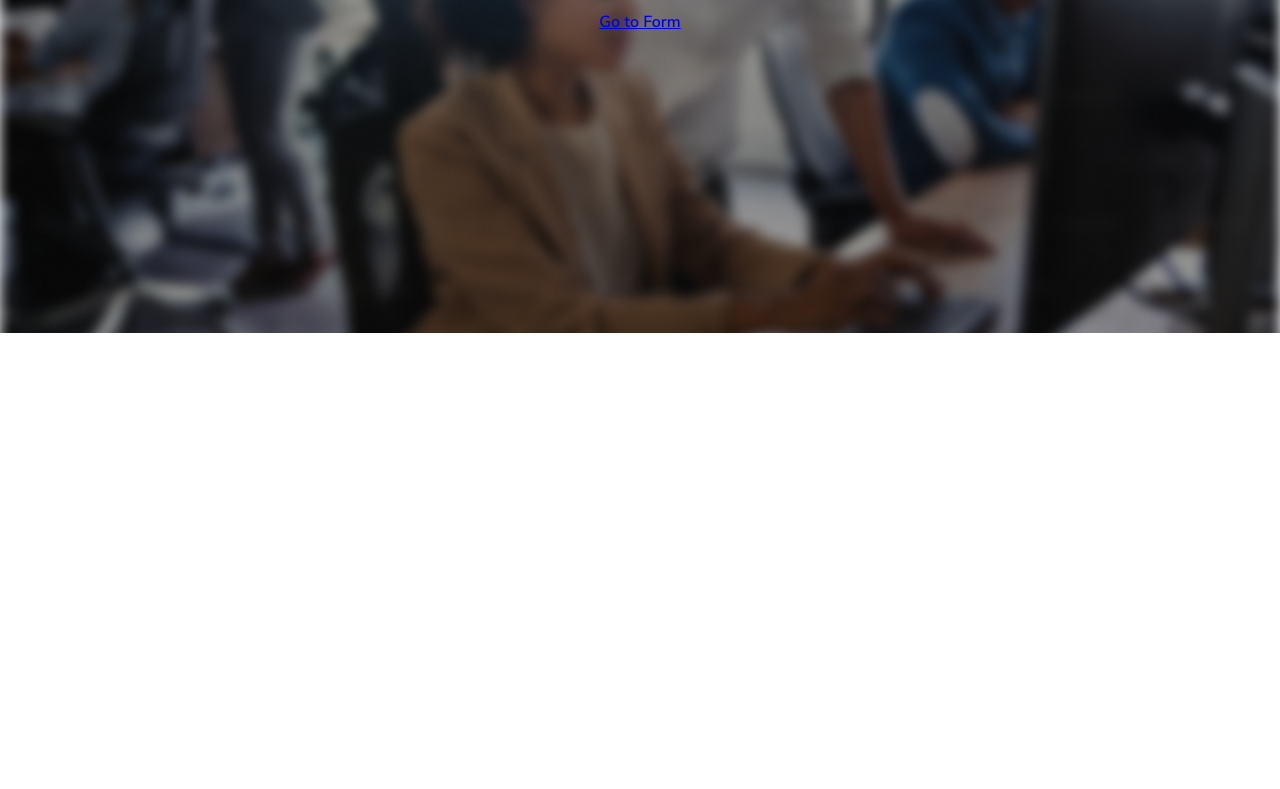
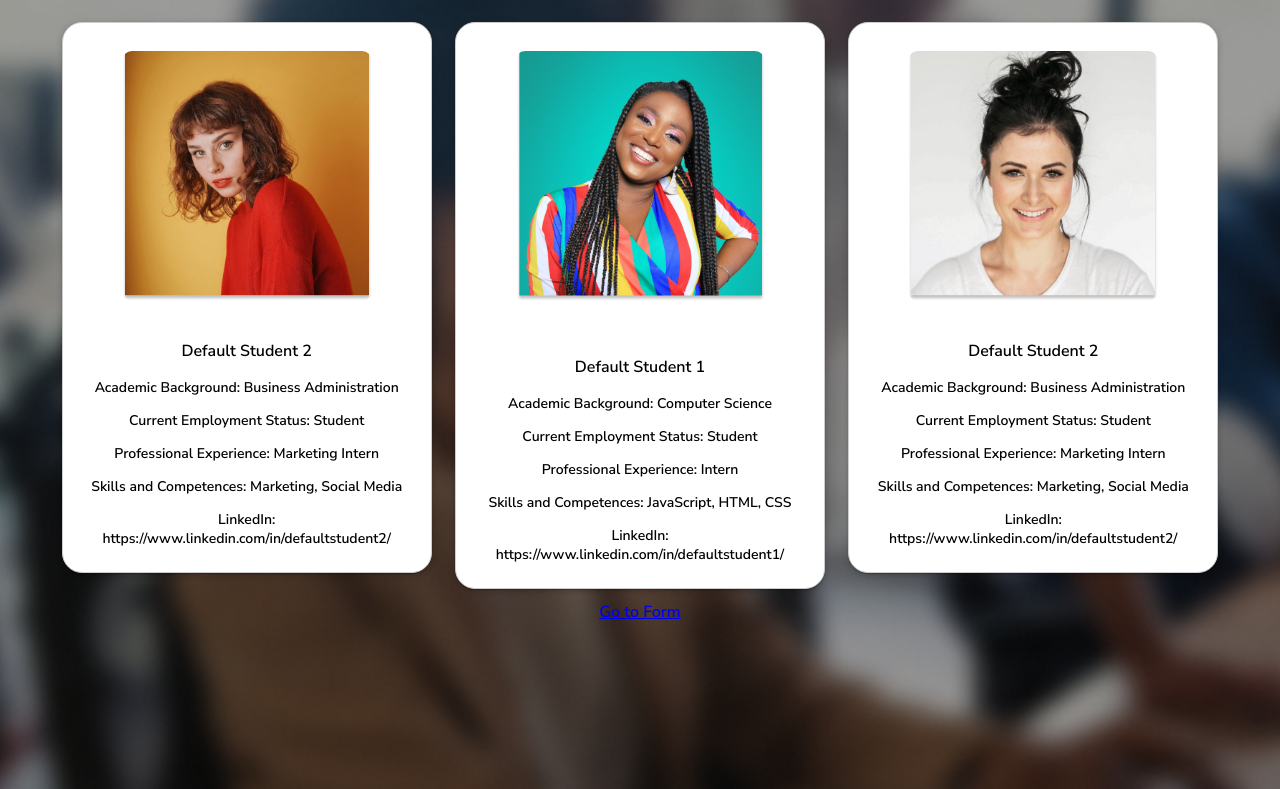
Before and after one commit to mariiaipatova/ReDi_Alumni, a plain HTML site: page page_4_meetOurStudents.html in a window 1280 px wide. Shown: the part 379-1168 px from the top of the page. Before the commit the page ends 800 px from the top, so only its background shows below. Drawn offline with Linux system fonts and the light colour scheme.

Commit message:
default profiles added to page 4

```diff
--- a/page_4_meetOurStudents.html
+++ b/page_4_meetOurStudents.html
@@ -16,9 +16,8 @@
     </div>
   </a>
   </header>
-<main>
+<main class="mainPage4">
     <h1>Meet Our Exceptional Students!</h1>
-
     <div class="profilesGrid">
      <!-- Profile cards will be dynamically added here using JavaScript -->
     </div>
--- a/script.js
+++ b/script.js
@@ -1,6 +1,5 @@
 document.addEventListener('DOMContentLoaded', function () {
   if (window.location.pathname.includes('page_4_meetOurStudents.html')) {
-    // If on page_4_meetOurStudents.html, render profiles
     renderProfiles();
   }
 });
@@ -9,59 +8,41 @@ function renderProfiles() {
   const profilesGrid = document.querySelector('.profilesGrid');
   profilesGrid.innerHTML = '';
 
-  // Retrieve profiles from local storage
   const storedProfiles = localStorage.getItem('profiles');
   const profiles = storedProfiles ? JSON.parse(storedProfiles) : [];
 
+  // Render default profiles
+  renderDefaultProfiles(profilesGrid);
+
   profiles.forEach(profile => {
-    const card = document.createElement('div');
-    card.classList.add('card');
-    card.innerHTML = `
-    <img src="${profile.photo}" alt="${profile.name}" style="width: 100%;">
-      <h3>${profile.name}</h3>
-      <p>Academic Background: ${profile.academicBackground}</p>
-      <p>Current Employment Status: ${profile.employmentStatus}</p>
-      <p>Professional Experience: ${profile.experience}</p>
-      <p>Skills and Competences: ${profile.skills}</p>
-      <p>LinkedIn ${profile.linkedin}</p>
-    `;
-    profilesGrid.appendChild(card);
+    createProfileCard(profilesGrid, profile);
   });
 }
 
-function addProfile() {
-  const photo = document.getElementById('photo').value;
-  const name = document.getElementById('name').value;
-  const academicBackground = document.getElementById('academicBackground').value;
-  const employmentStatus = document.getElementById('employmentStatus').value;
-  const experience = document.getElementById('experience').value;
-  const skills = document.getElementById('skills').value;
-  const linkedin = document.getElementById('linkedin').value;
+function renderDefaultProfiles(container) {
+  const defaultProfiles = [
+    { photo: 'default photo 1.png', name: 'Default Student 2', academicBackground: 'Business Administration', employmentStatus: 'Student', experience: 'Marketing Intern', skills: 'Marketing, Social Media', linkedin: 'https://www.linkedin.com/in/defaultstudent2/' },
+    { photo: 'default photo 2.png', name: 'Default Student 1', academicBackground: 'Computer Science', employmentStatus: 'Student', experience: 'Intern', skills: 'JavaScript, HTML, CSS', linkedin: 'https://www.linkedin.com/in/defaultstudent1/' },
+    { photo: 'default photo 3.png', name: 'Default Student 2', academicBackground: 'Business Administration', employmentStatus: 'Student', experience: 'Marketing Intern', skills: 'Marketing, Social Media', linkedin: 'https://www.linkedin.com/in/defaultstudent2/' },
+    // Add more default profiles as needed
+  ];
 
-  // Check if required fields are not empty
-  if (photo && name && academicBackground && employmentStatus && experience && skills && linkedin)   {
-    // Retrieve existing profiles from local storage
-    const storedProfiles = localStorage.getItem('profiles');
-    const profiles = storedProfiles ? JSON.parse(storedProfiles) : [];
+  defaultProfiles.forEach(profile => {
+    createProfileCard(container, profile);
+  });
+}
 
-    // Add the new profile to the array
-    profiles.push({ photo, name, academicBackground, employmentStatus, experience, skills, linkedin });
-
-    // Save the updated profiles back to local storage
-    localStorage.setItem('profiles', JSON.stringify(profiles));
-
-    alert('Profile added successfully!');
-
-    // After adding a new profile, re-render the profiles on the 4th page
-    if (window.location.pathname.includes('page_3_leaveCV.html')) {
-      window.location.href = "page_4_meetOurStudents.html";
-    }
-  } else {
-    alert('Please fill in all required fields.');
-  }
-
-  // Clear the form fields
-  document.getElementById('name').value = '';
-  document.getElementById('academicBackground').value = '';
-  document.getElementById('employmentStatus').value = '';
+function createProfileCard(container, profile) {
+  const card = document.createElement('div');
+  card.classList.add('card');
+  card.innerHTML = `
+    <img src="${profile.photo}" alt="${profile.name}" style="width: 100%;">
+    <h3>${profile.name}</h3>
+    <p>Academic Background: ${profile.academicBackground}</p>
+    <p>Current Employment Status: ${profile.employmentStatus}</p>
+    <p>Professional Experience: ${profile.experience}</p>
+    <p>Skills and Competences: ${profile.skills}</p>
+    <p>LinkedIn: ${profile.linkedin}</p>
+  `;
+  container.appendChild(card);
 }
--- a/style.css
+++ b/style.css
@@ -242,13 +242,14 @@ input[type="file"] {
   margin: 1%;
   border: 1px solid #ccc;
   border-radius: 20px;
-  background-color: antiquewhite;
+  background-color: rgba(255, 255, 255, 1);
   padding: 10px;
   display: inline-block; /* Make cards display inline */
   vertical-align: top; /* Align cards to the top of the container */
   box-sizing: border-box;
   width: calc(33.333% - 2%); /* Adjust the width to create a small gap between cards */
   box-shadow: rgba(0, 0, 0, 0.19) 0px 2px 6px, rgba(0, 0, 0, 0.23) 0px 1px 1px;
+  transition: transform 0.3s ease-in-out;
 }
 
 .card img {
@@ -269,6 +270,10 @@ input[type="file"] {
 .profilesGrid {
   display:inline;
   overflow-x: scroll;
+  flex-wrap: wrap;
+}
+.card:hover {
+  transform: scale(1.03);
 }
 
 
```
Also changed, not shown: default photo 1.png (added), default photo 2.png (added), default photo 3.png (added).
